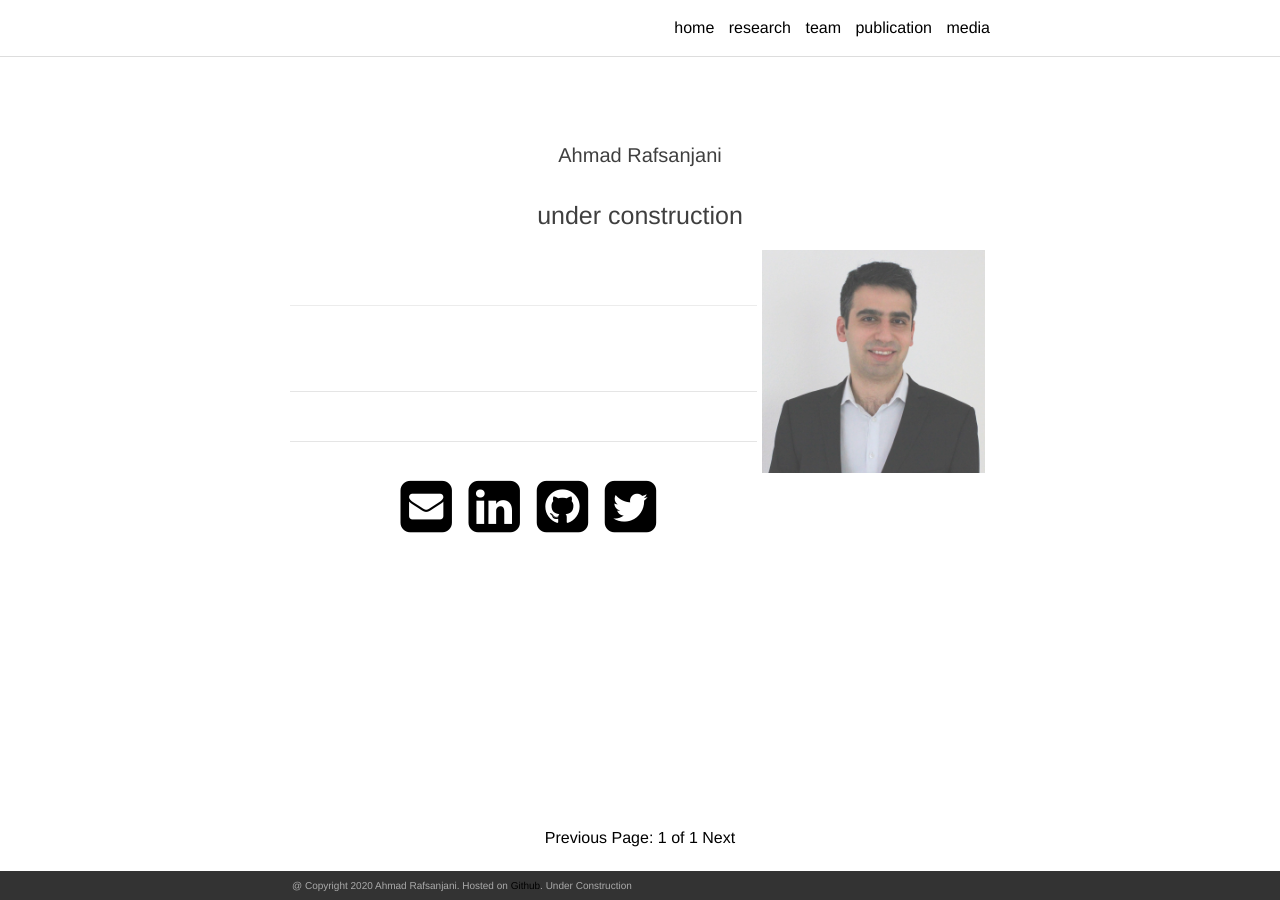
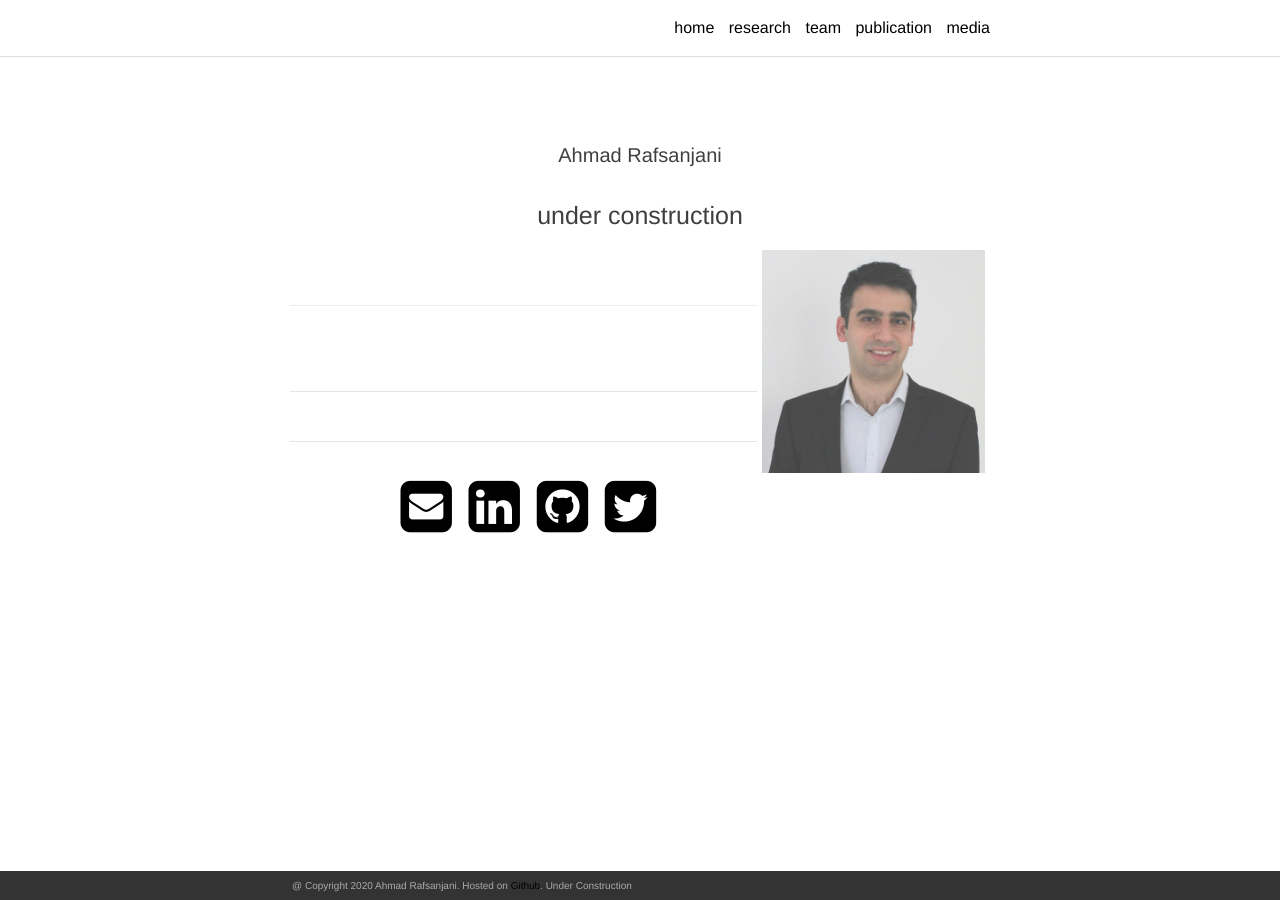
Before and after one commit to ahmadrafsanjani/ahmadrafsanjani.github.io, a Jekyll site: the page built from index.html, in a window 1280 px wide. Built offline with Jekyll 4.4.1, drawn with Linux system fonts in a browser that asks for light colours; nearby versions of some CDN libraries; the list of posts is cut into pages by our own code; a style sheet for code colours, icons or effects is not loaded.

Commit message:
commit 1

```diff
--- a/index.html
+++ b/index.html
@@ -18,35 +18,17 @@
 
 
 
-<!-- This loops through the paginated posts -->
-{% for post in paginator.posts %}
-  <h1><a href="{{ post.url }}">{{ post.title }}</a></h1>
-  <p class="author">
-    <span class="date">{{ post.date }}</span>
-  </p>
-  <div class="content">
-    {{ post.content }}
-  </div>
-{% endfor %}
-
-<!-- Pagination links -->
-<div class="pagination">
-  {% if paginator.previous_page %}
-    <a href="{{ paginator.previous_page_path }}" class="previous">
-      Previous
-    </a>
-  {% else %}
-    <span class="previous">Previous</span>
-  {% endif %}
-  <span class="page_number ">
-    Page: {{ paginator.page }} of {{ paginator.total_pages }}
-  </span>
-  {% if paginator.next_page %}
-    <a href="{{ paginator.next_page_path }}" class="next">Next</a>
-  {% else %}
-    <span class="next ">Next</span>
-  {% endif %}
-</div>
+<ul class="post-list">
+    {% for post in paginator.posts %}
+      <li>
+        <h2><a class="post-title" href="{{ post.url | prepend: site.baseurl }}">{{ post.title }}</a></h2>
+        <p class="post-meta">{{ post.date | date: '%B %-d, %Y — %H:%M' }}</p>
+        <p>{{ post.description }}</p>
+        <br/>
+        <hr/>
+      </li>
+    {% endfor %}
+</ul>
 
 
 
```
